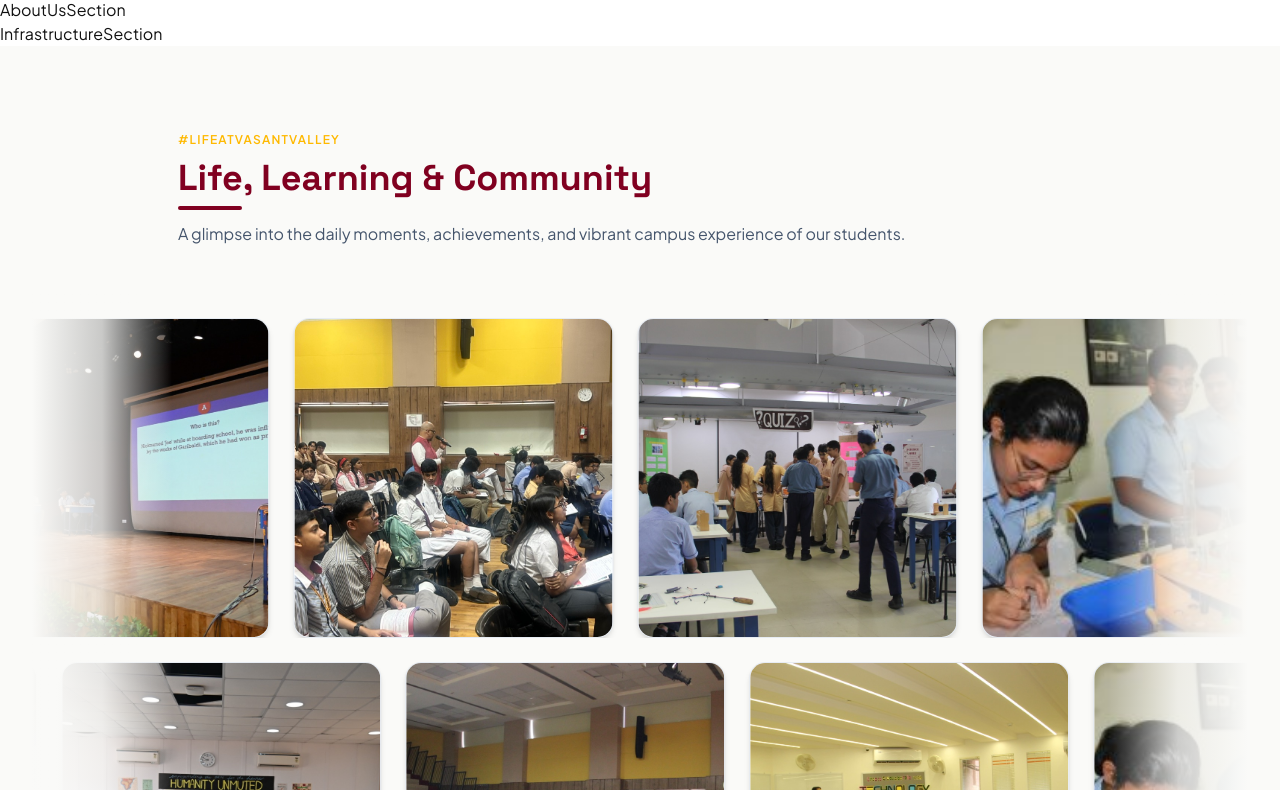
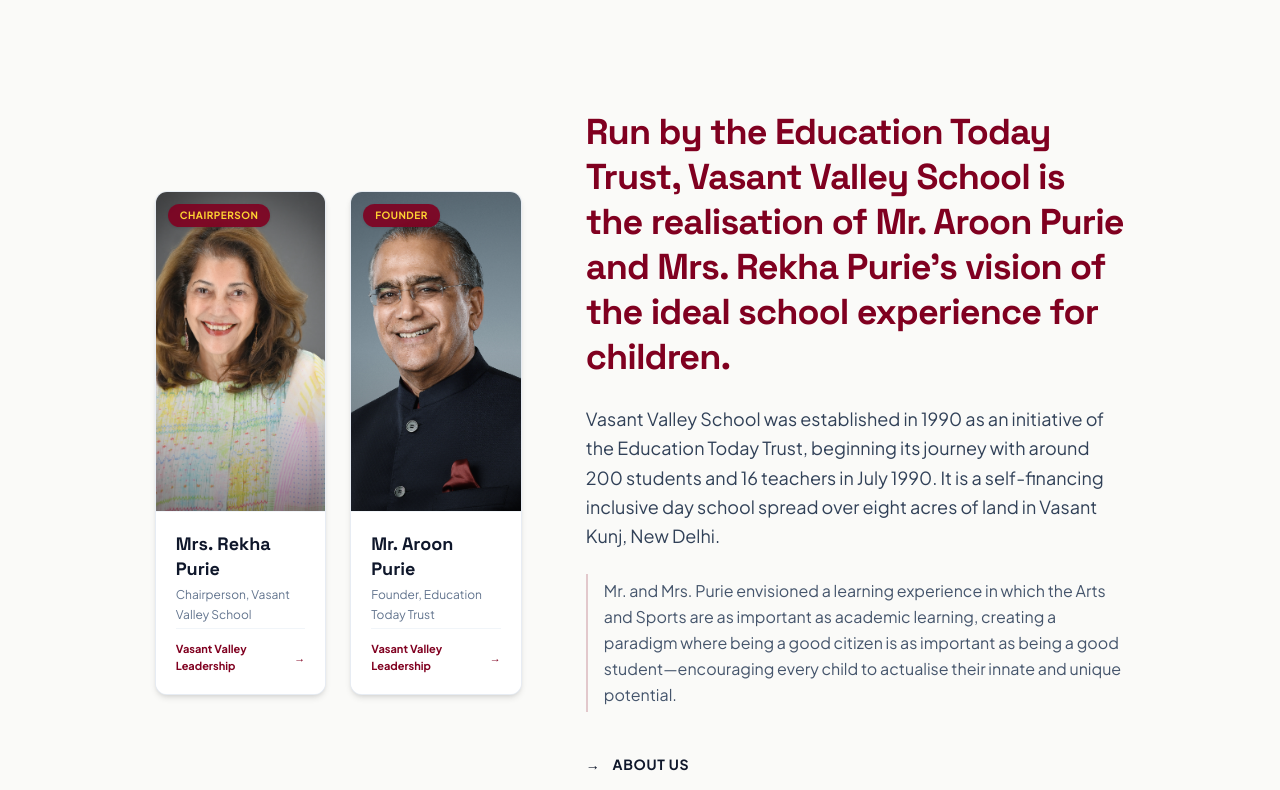
Before and after one commit to muskanmaurya/DETTROIN-INT-Muskan-Website, a Next.js app: page / in a window 1280 px wide. Shown: the part 1810-2600 px from the top of the page. Built offline with nearby package versions, Linux system fonts and the light colour scheme.

Commit message:
layout: created responsive about us section

```diff
--- a/src/app/page.tsx
+++ b/src/app/page.tsx
@@ -2,7 +2,7 @@
 import { Footer } from "@/components/layout/Footer";
 import { Navbar } from "@/components/layout/Navbar";
 import { SmoothScroll } from "@/components/layout/SmoothScroll";
-import AboutUsSection from "@/components/sections/AboutUsSection";
+import {AboutUsSection} from "@/components/sections/AboutUsSection";
 import { AnnouncementsSection } from "@/components/sections/AnnouncementsSection";
 import { HeroSection } from "@/components/sections/HeroSection";
 import InfrastructureSection from "@/components/sections/InfrastructureSection";
--- a/src/components/layout/ExpandablePillers.tsx
+++ b/src/components/layout/ExpandablePillers.tsx
@@ -24,7 +24,7 @@
         </div>
 
         {/* Accordion Container */}
-        <div className="flex flex-col lg:flex-row h-auto lg:h-[620px] w-full gap-1 rounded-2xl p-1 bg-amber-300/20 backdrop-blur-md border border-amber-300/30 shadow-2xl">
+        <div className="flex flex-col lg:flex-row h-auto lg:h-[620px] w-full gap-1 rounded-2xl p-1 bg-[#800020]/40 backdrop-blur-md border border-amber-300/30 shadow-2xl">
           {pillarsData.map((item) => {
             const isActive = activeId === item.id;
             const isMaroonBg = item.bgColor.includes("800020");
--- a/src/components/sections/AboutUsSection.tsx
+++ b/src/components/sections/AboutUsSection.tsx
@@ -1,9 +1,112 @@
-import React from 'react'
+"use client";
 
-const AboutUsSection = () => {
+import Image from "next/image";
+import { motion } from "framer-motion";
+import { aboutData } from "../../data/content";
+
+export function AboutUsSection() {
   return (
-    <div>AboutUsSection</div>
-  )
+    <section id="about" className="bg-[#FAFAF8] py-20 sm:py-28 px-4 sm:px-8">
+      <div className="container-lg mx-auto max-w-6xl">
+        <div className="grid grid-cols-1 lg:grid-cols-12 gap-12 lg:gap-16 items-center">
+
+          {/* LEFT COLUMN: Vertical Leadership Cards (5 Cols on Desktop) */}
+          <motion.div
+            initial={{ opacity: 0, x: -30 }}
+            whileInView={{ opacity: 1, x: 0 }}
+            viewport={{ once: true }}
+            transition={{ duration: 0.6, ease: "easeOut" }}
+            className="lg:col-span-5 grid grid-cols-1 sm:grid-cols-2 gap-6"
+          >
+            {aboutData.leadership.map((person, idx) => (
+              <div
+                key={person.name}
+                className="group relative flex flex-col overflow-hidden rounded-xl border border-slate-200/80 bg-white shadow-md transition-all duration-300 hover:shadow-xl hover:border-[#800020]/40"
+              >
+                {/* 1. TOP 5/8 (62.5%) SECTION: Tall Vertical Image Frame */}
+                <div className="relative h-72 sm:h-80 w-full overflow-hidden bg-slate-100 border-b border-slate-100">
+                  <Image
+                    src={person.image}
+                    alt={person.name}
+                    fill
+                    sizes="(max-width: 640px) 100vw, (max-width: 1024px) 50vw, 250px"
+                    className="object-cover object-top transition-transform duration-700 group-hover:scale-105"
+                  />
+                  {/* Subtle Gradient Fade Over Image Base */}
+                  <div className="absolute inset-0 bg-gradient-to-t from-black/50 via-transparent to-transparent opacity-80" />
+
+                  {/* Badge */}
+                  <span className="absolute top-3 left-3 rounded-full bg-[#800020]/90 px-3 py-1 text-[10px] font-bold uppercase tracking-wider text-amber-300 backdrop-blur-sm shadow-sm">
+                    {idx === 0 ? "Chairperson" : "Founder"}
+                  </span>
+                </div>
+
+                {/* 2. BOTTOM 3/8 SECTION: Leadership Meta Info */}
+                <div className="flex flex-col justify-between p-5 bg-white flex-1 space-y-1">
+                  <div>
+                    <h4 className="font-display text-lg font-bold text-slate-900 group-hover:text-[#800020] transition-colors leading-snug">
+                      {person.name}
+                    </h4>
+                    <p className="text-xs text-slate-500 font-normal leading-relaxed mt-1">
+                      {person.role}
+                    </p>
+                  </div>
+
+                  <div className="pt-3 border-t border-slate-100 flex items-center justify-between text-[11px] font-bold text-[#800020]">
+                    <span>Vasant Valley Leadership</span>
+                    <span className="transition-transform group-hover:translate-x-1">→</span>
+                  </div>
+                </div>
+
+                {/* Left Border Brand Highlight */}
+                <div className="absolute left-0 top-0 bottom-0 w-1 bg-[#800020] opacity-0 transition-opacity duration-300 group-hover:opacity-100" />
+              </div>
+            ))}
+          </motion.div>
+
+          {/* RIGHT COLUMN: About Copy (7 Cols on Desktop) */}
+          <motion.div
+            initial={{ opacity: 0, x: 30 }}
+            whileInView={{ opacity: 1, x: 0 }}
+            viewport={{ once: true }}
+            transition={{ duration: 0.6, ease: "easeOut", delay: 0.15 }}
+            className="lg:col-span-7 space-y-6"
+          >
+
+            {/* Main Title */}
+            <h2 className="font-display text-2xl sm:text-3xl lg:text-4xl font-extrabold text-[#800020] leading-tight tracking-tight">
+              {aboutData.mainQuote}
+            </h2>
+
+            {/* History Brief */}
+            <p className="text-base sm:text-lg leading-relaxed text-slate-700 font-normal">
+              {aboutData.brief}
+            </p>
+
+            {/* Vision Block */}
+            <p className="text-sm sm:text-base leading-relaxed text-slate-600 font-normal border-l-2 border-[#800020]/20 pl-4 py-1">
+              {aboutData.visionPhilosophy}
+            </p>
+
+            {/* Link Trigger */}
+            <div className="pt-4">
+              <a
+                href={aboutData.ctaHref}
+                className="group inline-flex items-center gap-3 font-bold text-xs sm:text-sm tracking-wider uppercase text-slate-900 transition-colors hover:text-[#800020]"
+              >
+                <span className="transition-transform duration-300 group-hover:translate-x-1">
+                  →
+                </span>
+                <span className="relative">
+                  {aboutData.ctaText}
+                  <span className="absolute -bottom-1 left-0 h-0.5 w-0 bg-[#800020] transition-all duration-300 group-hover:w-full" />
+                </span>
+              </a>
+            </div>
+          </motion.div>
+
+        </div>
+      </div>
+    </section>
+  );
 }
-
-export default AboutUsSection
--- a/src/data/content.ts
+++ b/src/data/content.ts
@@ -294,3 +294,35 @@
     aspect: "aspect-[4/5]",
   }
 ];
+
+
+export interface LeadershipMember {
+  name: string;
+  role: string;
+  image: string;
+}
+
+export const aboutData = {
+  tag: "ABOUT US",
+  heading: "Nurturing Independent Minds Since 1990",
+  mainQuote:
+    "Run by the Education Today Trust, Vasant Valley School is the realisation of Mr. Aroon Purie and Mrs. Rekha Purie's vision of the ideal school experience for children.",
+  brief:
+    "Vasant Valley School was established in 1990 as an initiative of the Education Today Trust, beginning its journey with around 200 students and 16 teachers in July 1990. It is a self-financing inclusive day school spread over eight acres of land in Vasant Kunj, New Delhi.",
+  visionPhilosophy:
+    "Mr. and Mrs. Purie envisioned a learning experience in which the Arts and Sports are as important as academic learning, creating a paradigm where being a good citizen is as important as being a good student—encouraging every child to actualise their innate and unique potential.",
+  ctaText: "ABOUT US",
+  ctaHref: "#about-full",
+  leadership: [
+    {
+      name: "Mrs. Rekha Purie",
+      role: "Chairperson, Vasant Valley School",
+      image: "/assets/Teachers/Rekha-Purie-1.jpg",
+    },
+    {
+      name: "Mr. Aroon Purie",
+      role: "Founder, Education Today Trust",
+      image: "/assets/Teachers/Aroon-Purie-2.jpg",
+    },
+  ] as LeadershipMember[],
+};
```
